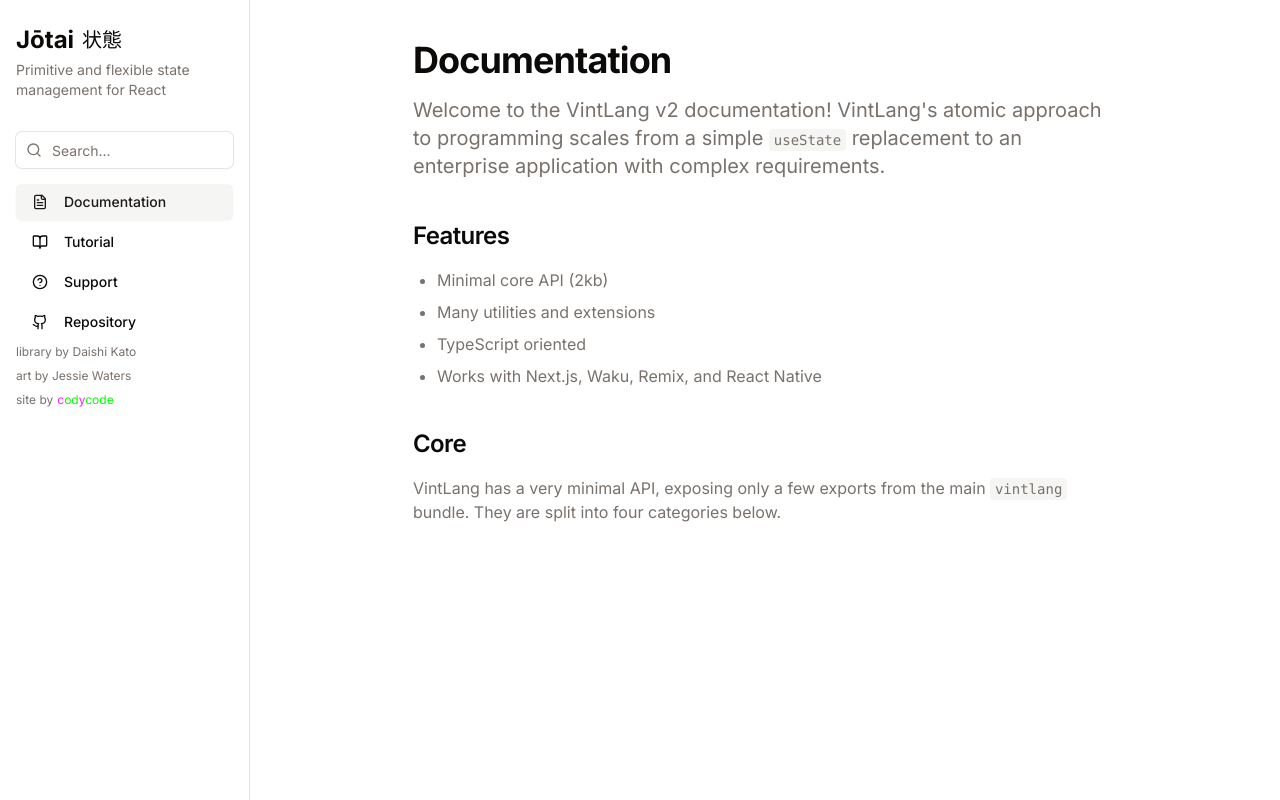
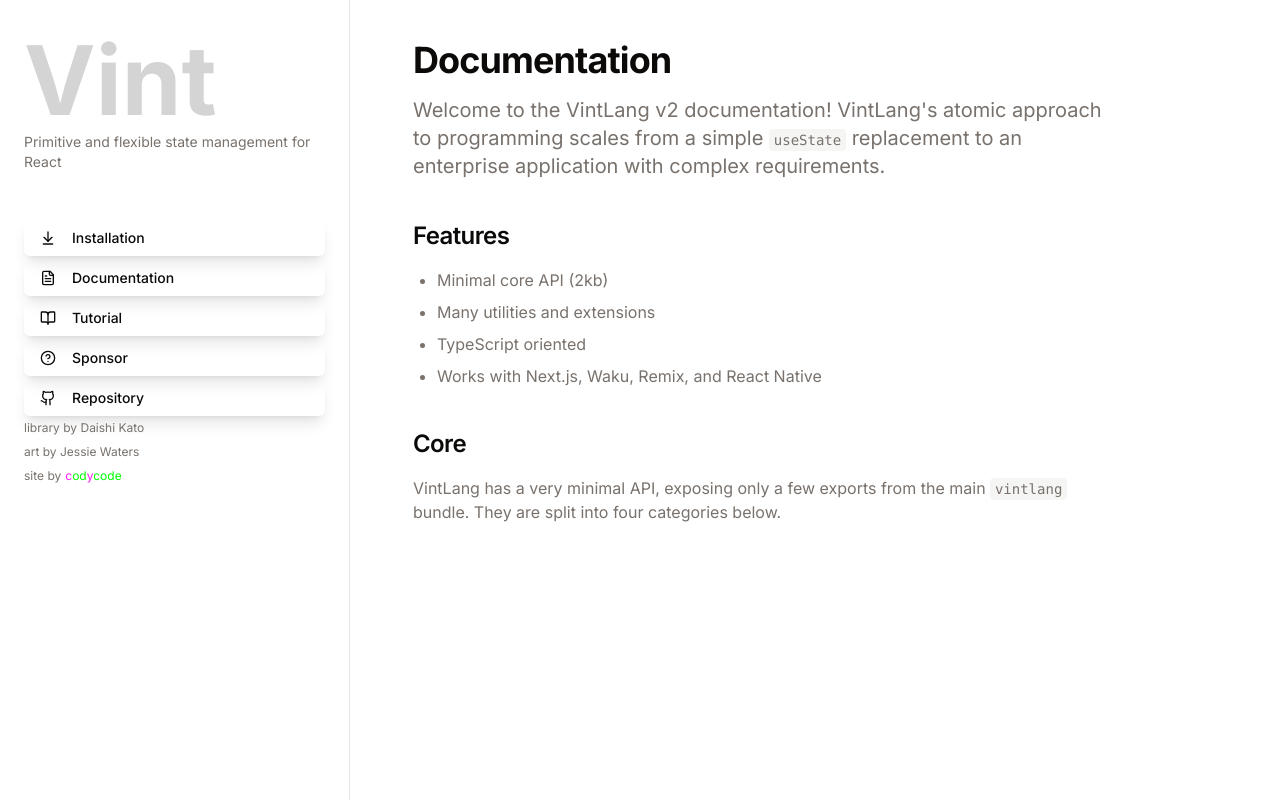
Before and after one commit to vintlang/vintlang, a Next.js app in the folder website/: page /docs in a window 1280 px wide. Built offline with nearby package versions, Linux system fonts and the light colour scheme.

Commit message:
basic layout

```diff
--- a/website/app/docs/layout.tsx
+++ b/website/app/docs/layout.tsx
@@ -8,7 +8,7 @@
 export default function DocsLayout({ children }: DocsLayoutProps) {
   return (
     <div className="flex min-h-screen">
-      <aside className="fixed left-0 top-0 z-30 h-screen w-[250px] border-r bg-background">
+      <aside className="fixed left-0 top-0 z-30 h-screen w-[350px] border-r bg-background">
         <ScrollArea className="h-full">
           <Sidebar />
         </ScrollArea>
--- a/website/components/docs/sidebar.tsx
+++ b/website/components/docs/sidebar.tsx
@@ -5,27 +5,32 @@
 import { cn } from "@/lib/utils"
 import { Button } from "@/components/ui/button"
 import { Search } from "@/components/docs/search"
-import { FileText, BookOpen, HelpCircle, Github } from 'lucide-react'
+import { FileText, BookOpen, HelpCircle, Github,ArrowDownToLine } from 'lucide-react'
 
 const navigation = [
   {
+    name: "Installation",
+    href: "#installation",
+    icon: ArrowDownToLine,
+  },
+  {
     name: "Documentation",
-    href: "/docs",
+    href: "#docs",
     icon: FileText,
   },
   {
     name: "Tutorial",
-    href: "/docs/tutorial",
+    href: "#tutorial",
     icon: BookOpen,
   },
   {
-    name: "Support",
-    href: "/docs/support",
+    name: "Sponsor",
+    href: "#sponsor",
     icon: HelpCircle,
   },
   {
     name: "Repository",
-    href: "https://github.com/yourusername/vintlang",
+    href: "https://github.com/ekilie/vint-lang",
     icon: Github,
   },
 ]
@@ -34,17 +39,16 @@
   const pathname = usePathname()
 
   return (
-    <div className="flex h-full flex-col px-4 py-6">
+    <div className="flex h-full flex-col px-6 py-8">
       <div className="mb-8">
         <Link href="/" className="flex items-center space-x-2">
-          <span className="text-2xl font-bold">Jōtai</span>
-          <span className="text-xl">状態</span>
+          <span className="text-8xl text-neutral-300 font-bold">Vint</span>
         </Link>
         <p className="mt-1 text-sm text-muted-foreground">
           Primitive and flexible state management for React
         </p>
       </div>
-      <Search />
+      {/* <Search /> */}
       <nav className="mt-4 flex-1">
         {navigation.map((item) => {
           const isActive = pathname === item.href
@@ -53,7 +57,7 @@
               key={item.name}
               variant={isActive ? "secondary" : "ghost"}
               className={cn(
-                "mb-1 w-full justify-start",
+                "mb-1 w-full justify-start shadow-lg",
                 isActive ? "bg-accent" : "hover:bg-accent/50"
               )}
               asChild
```
